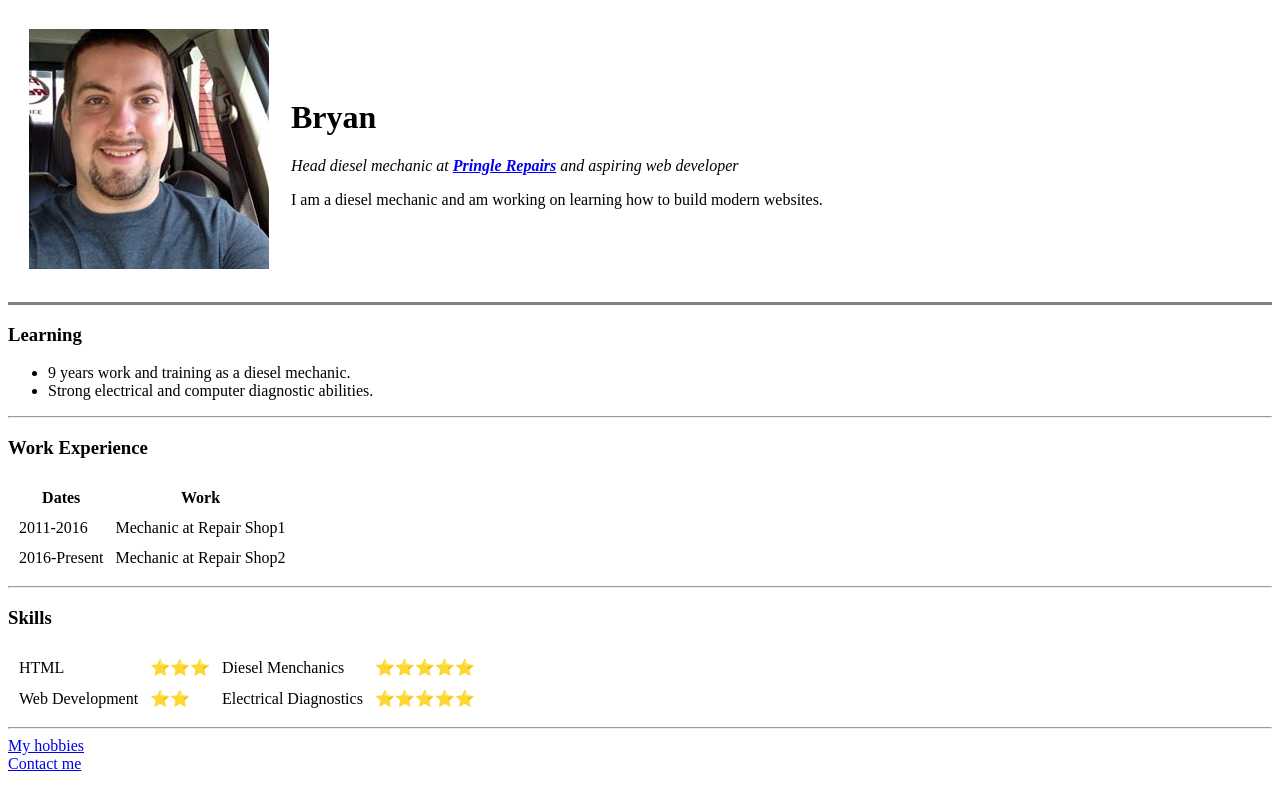
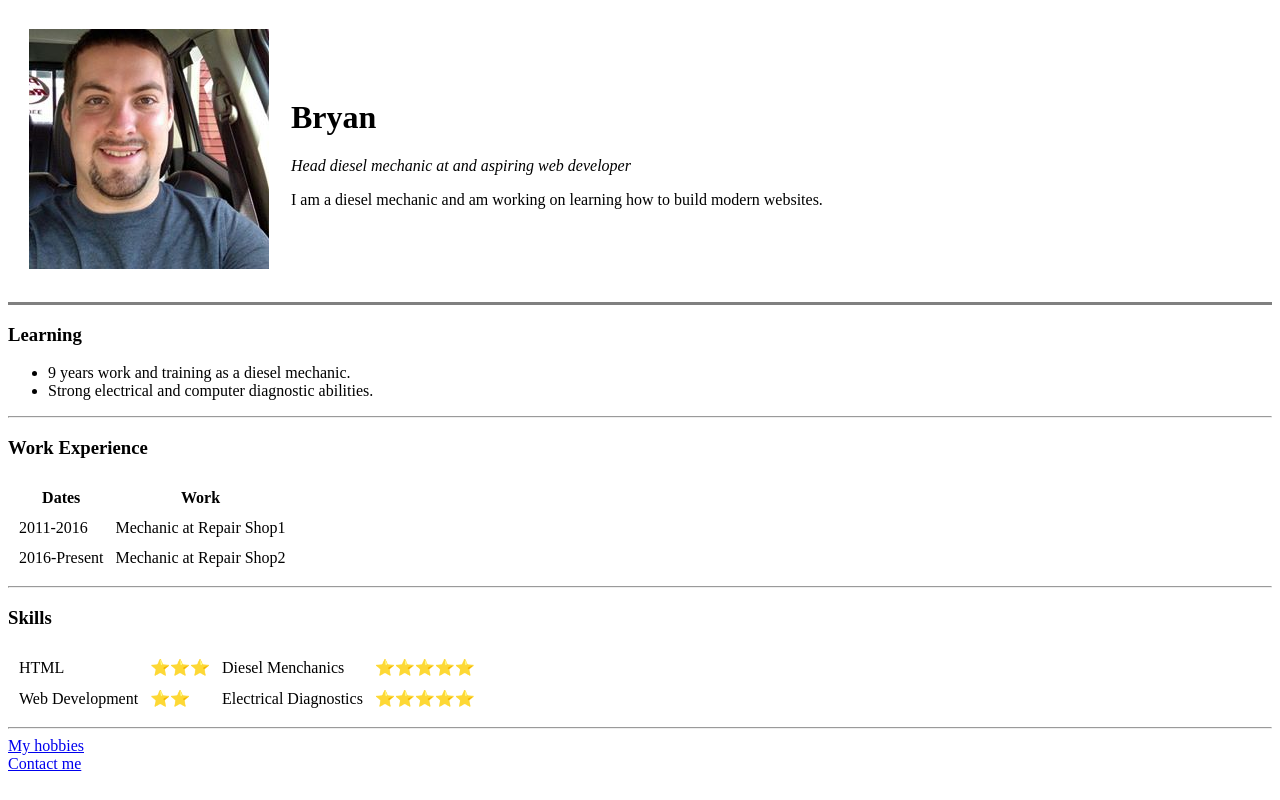
Before and after one commit to byoder10/cv, a plain HTML site: page index.html in a window 1280 px wide. Drawn offline with Linux system fonts and the light colour scheme.

Commit message:
Update index.html

```diff
--- a/index.html
+++ b/index.html
@@ -11,7 +11,7 @@
     <tr>
       <td><img src="images/bryan.jpg" alt="Picture of bryan"></td>
       <td>  <h1>Bryan</h1>
-        <p><em>Head diesel mechanic at <strong><a href="https://pringlerepairs.com">Pringle Repairs</a></strong> and aspiring web developer</em></p>
+        <p><em>Head diesel mechanic at  and aspiring web developer</em></p>
         <p>I am a diesel mechanic and am working on learning how to build modern websites.</p></td>
     </tr>
   </table>
```
